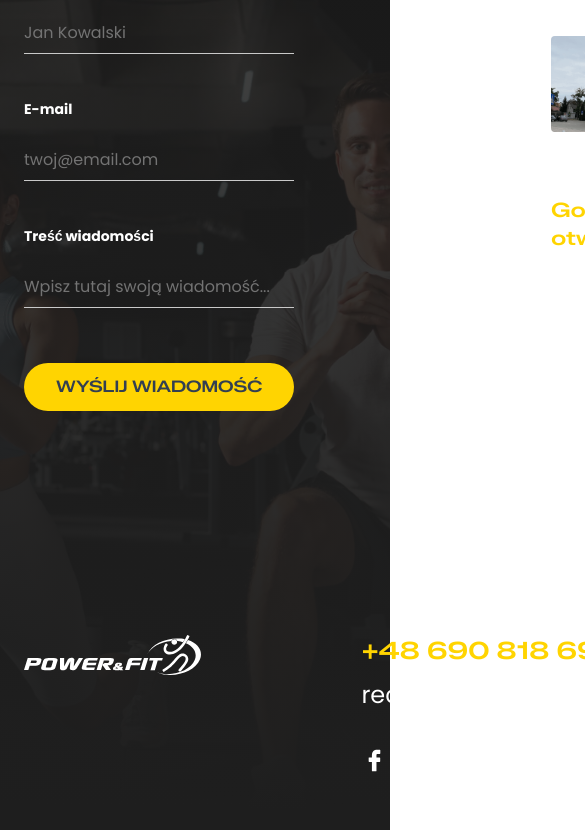
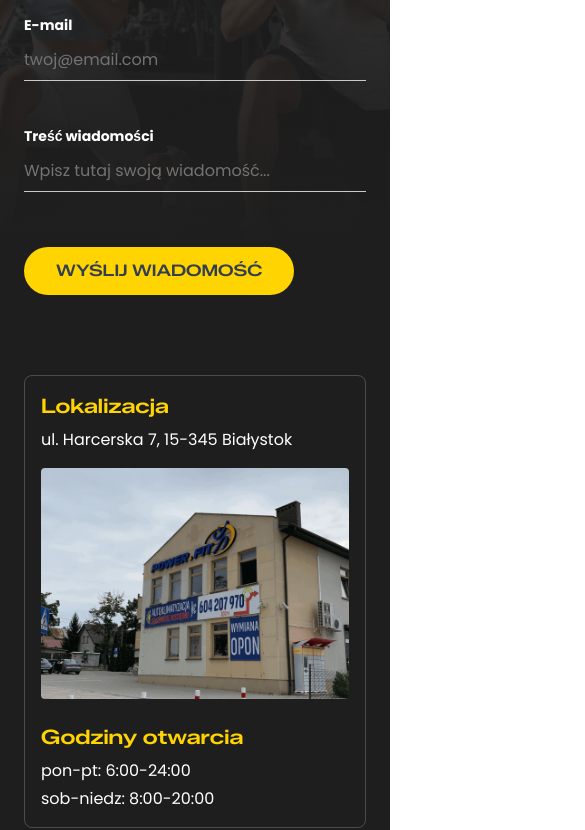
Before and after one commit to Szorcu/powerfit, a Next.js app: page / in a window 390 px wide. Shown: the part 2373-3203 px from the top of the page, 585 px wide, since content can reach past the window. Built offline with nearby package versions, Linux system fonts and the light colour scheme.

Commit message:
Made footer and "Contact" section fully responsive

```diff
--- a/src/app/globals.css
+++ b/src/app/globals.css
@@ -169,4 +169,9 @@
   .container {
     padding-inline: 1.5rem;
   }
+
+  .link {
+    @apply relative inline-block hover:after:scale-x-100;
+    @apply after:absolute after:-bottom-1 after:left-0 after:h-px after:w-full after:origin-left after:scale-x-0 after:bg-white after:transition-transform after:duration-300 after:content-[''];
+  }
 }
--- a/src/app/layout.tsx
+++ b/src/app/layout.tsx
@@ -62,14 +62,16 @@ export default function RootLayout({
 
           {children}
 
-          <div className="relative py-20">
-            <Image
-              className="z-[-2] object-cover"
-              src="/footer-bg.jpg"
-              alt=""
-              fill
-            />
-            <div className="absolute inset-0 z-[-1] bg-[linear-gradient(181.56deg,rgba(30,30,30,0.8)_1.32%,#1E1E1E_88.65%)]" />
+          <div className="relative z-0 bg-[#1E1E1E] py-7 sm:py-20">
+            <div className="full absolute inset-0 z-[-1] h-1/3 sm:h-1/2 lg:h-full">
+              <Image
+                className="object-cover"
+                src="/footer-bg.jpg"
+                alt=""
+                fill
+              />
+              <div className="absolute inset-0 bg-[linear-gradient(181.56deg,rgba(30,30,30,0.8)_1.32%,#1E1E1E_88.65%)]" />
+            </div>
 
             <ContactSection />
             <Footer />
--- a/src/components/molecules/ContactForm/ContactForm.tsx
+++ b/src/components/molecules/ContactForm/ContactForm.tsx
@@ -52,14 +52,14 @@ export const ContactForm = () => {
   return (
     <form className="flex flex-col gap-12" onSubmit={handleSubmit}>
       <div>
-        <Label className="mb-8" htmlFor="name">
+        <Label className="mb-4 xl:mb-8" htmlFor="name">
           Imię
         </Label>
         <Input id="name" name="name" placeholder="Jan Kowalski" required />
       </div>
 
       <div>
-        <Label className="mb-8" htmlFor="email">
+        <Label className="mb-4 xl:mb-8" htmlFor="email">
           E-mail
         </Label>
         <Input
@@ -72,7 +72,7 @@ export const ContactForm = () => {
       </div>
 
       <div>
-        <Label className="mb-8" htmlFor="message">
+        <Label className="mb-4 xl:mb-8" htmlFor="message">
           Treść wiadomości
         </Label>
         <Textarea
--- a/src/components/organisms/ContactSection/ContactSection.tsx
+++ b/src/components/organisms/ContactSection/ContactSection.tsx
@@ -3,14 +3,14 @@ import Image from "next/image";
 
 export const ContactSection = () => {
   return (
-    <section className="mb-52 flex w-full justify-center text-white">
-      <div className="container grid grid-cols-[3fr_2fr] gap-52">
-        <div className="flex flex-col gap-16 py-4">
+    <section className="z-10 mb-16 flex w-full justify-center text-white lg:mb-52">
+      <div className="container grid gap-16 lg:grid-cols-[3fr_2fr] 2xl:gap-52">
+        <div className="flex flex-col gap-12 py-4 xl:gap-16">
           <h2>Zadaj nam pytanie</h2>
           <ContactForm />
         </div>
 
-        <aside className="flex flex-col gap-16 rounded-lg border border-white/20 p-12">
+        <aside className="flex h-fit flex-col gap-6 rounded-lg border border-white/20 p-4 xl:gap-16 xl:p-12">
           <div className="flex flex-col gap-2">
             <h3 className="text-primary">Lokalizacja</h3>
             <p>ul. Harcerska 7, 15-345 Białystok</p>
--- a/src/components/organisms/Footer/Footer.tsx
+++ b/src/components/organisms/Footer/Footer.tsx
@@ -3,17 +3,18 @@ import Link from "next/link";
 
 export const Footer = () => {
   return (
-    <footer className="flex w-full justify-center text-white">
-      <div className="container flex gap-40">
+    <footer className="z-10 flex w-full justify-center text-white">
+      <div className="container flex flex-col gap-12 sm:flex-row md:gap-20 lg:gap-28 xl:gap-44">
+        <div className="flex flex-col gap-4 sm:gap-6 lg:flex-row lg:items-start lg:gap-16 xl:gap-24 2xl:gap-44">
           <Image
-          className="h-10 w-auto xl:h-[50px]"
+            className="w-full max-w-56 shrink-0 2xl:max-w-72"
             src="/logo-full.svg"
             alt="Power Fit logo"
             width={170}
             height={40}
           />
 
-        <div className="flex flex-col gap-3">
+          <div className="flex flex-col gap-1 lg:gap-3">
             <a
               href="tel:+48690818690"
               target="_blank"
@@ -32,7 +33,7 @@ export const Footer = () => {
               recepcja.powerfit@wp.pl
             </a>
 
-          <div className="mt-6 flex items-center gap-3">
+            <div className="mt-4 flex items-center gap-3 lg:mt-6">
               <a
                 href="https://www.facebook.com/Power-Fit-61576368675964/"
                 target="_blank"
@@ -91,37 +92,54 @@ export const Footer = () => {
               </a>
             </div>
           </div>
+        </div>
 
-        <div className="flex gap-36 text-sm">
+        <div className="flex gap-16 text-sm sm:gap-8 md:gap-16 xl:gap-24 2xl:gap-36">
           <nav>
             <ul className="flex flex-col gap-3">
               <li>
-                <Link href="/">strona główna</Link>
+                <Link className="link" href="/">
+                  strona główna
+                </Link>
               </li>
               <li>
-                <Link href="cennik">cennik</Link>
+                <Link className="link" href="cennik">
+                  cennik
+                </Link>
               </li>
               <li>
-                <Link href="grafik">grafik zajęć</Link>
+                <Link className="link" href="grafik">
+                  grafik zajęć
+                </Link>
               </li>
               <li>
-                <Link href="o-nas">o nas</Link>
+                <Link className="link" href="o-nas">
+                  o nas
+                </Link>
               </li>
               <li>
-                <Link href="trenerzy">trenerzy</Link>
+                <Link className="link" href="trenerzy">
+                  trenerzy
+                </Link>
               </li>
               <li>
-                <Link href="galeria">galeria</Link>
+                <Link className="link" href="galeria">
+                  galeria
+                </Link>
               </li>
             </ul>
           </nav>
 
           <ul className="flex flex-col gap-3">
             <li>
-              <Link href="polityka-prywatnosci">polityka prywatności</Link>
+              <Link className="link" href="polityka-prywatnosci">
+                polityka prywatności
+              </Link>
             </li>
             <li>
-              <Link href="regulamin">regulamin</Link>
+              <Link className="link" href="regulamin">
+                regulamin
+              </Link>
             </li>
           </ul>
         </div>
--- a/src/components/organisms/Navbar/Navbar.tsx
+++ b/src/components/organisms/Navbar/Navbar.tsx
@@ -46,22 +46,34 @@ export const Navbar = () => {
 
         <ul className="hidden xl:flex xl:gap-12 xl:text-sm">
           <li>
-            <Link href="o-nas">o nas</Link>
+            <Link className="link" href="o-nas">
+              o nas
+            </Link>
           </li>
           <li>
-            <Link href="grafik">grafik zajęć</Link>
+            <Link className="link" href="grafik">
+              grafik zajęć
+            </Link>
           </li>
           <li>
-            <Link href="zajecia-i-uslugi">opis zajęć i usług</Link>
+            <Link className="link" href="zajecia-i-uslugi">
+              opis zajęć i usług
+            </Link>
           </li>
           <li>
-            <Link href="cennik">cennik</Link>
+            <Link className="link" href="cennik">
+              cennik
+            </Link>
           </li>
           <li>
-            <Link href="trenerzy">trenerzy</Link>
+            <Link className="link" href="trenerzy">
+              trenerzy
+            </Link>
           </li>
           <li>
-            <Link href="galeria">galeria</Link>
+            <Link className="link" href="galeria">
+              galeria
+            </Link>
           </li>
         </ul>
 
```
Also changed, not shown: public/footer-bg.jpg. Lines whose indentation alone changed are shown as unchanged.
